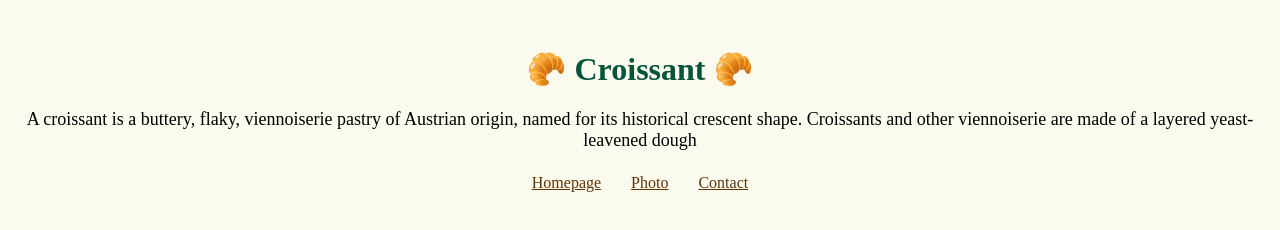
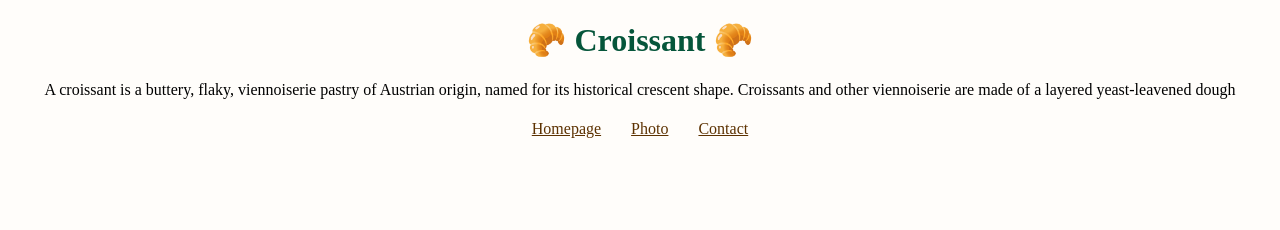
Before and after one commit to LiaBfab/Croissant-Project, a plain HTML site: page index.html in a window 1280 px wide. Drawn offline with Linux system fonts and the light colour scheme.

Commit message:
Updated my styles.css

```diff
--- a/css/styles.css
+++ b/css/styles.css
@@ -1,14 +1,12 @@
 body {
-  background: #fafaee;
+  background: #fffdfa;
   text-align: center;
+  margin: 10px;
 }
 h1 {
   color: rgb(5, 85, 58);
-  margin-top: 50px;
 }
-p {
-  font-size: 18px;
-}
+
 .croissant-img {
   max-width: 100%;
   border-radius: 10px;
@@ -21,7 +19,7 @@ p {
 }
 .links a {
   text-decoration: underline;
-  color: #5f3406;
+  color: #5c3100;
   margin: 0 10px;
 }
 .link {
```
